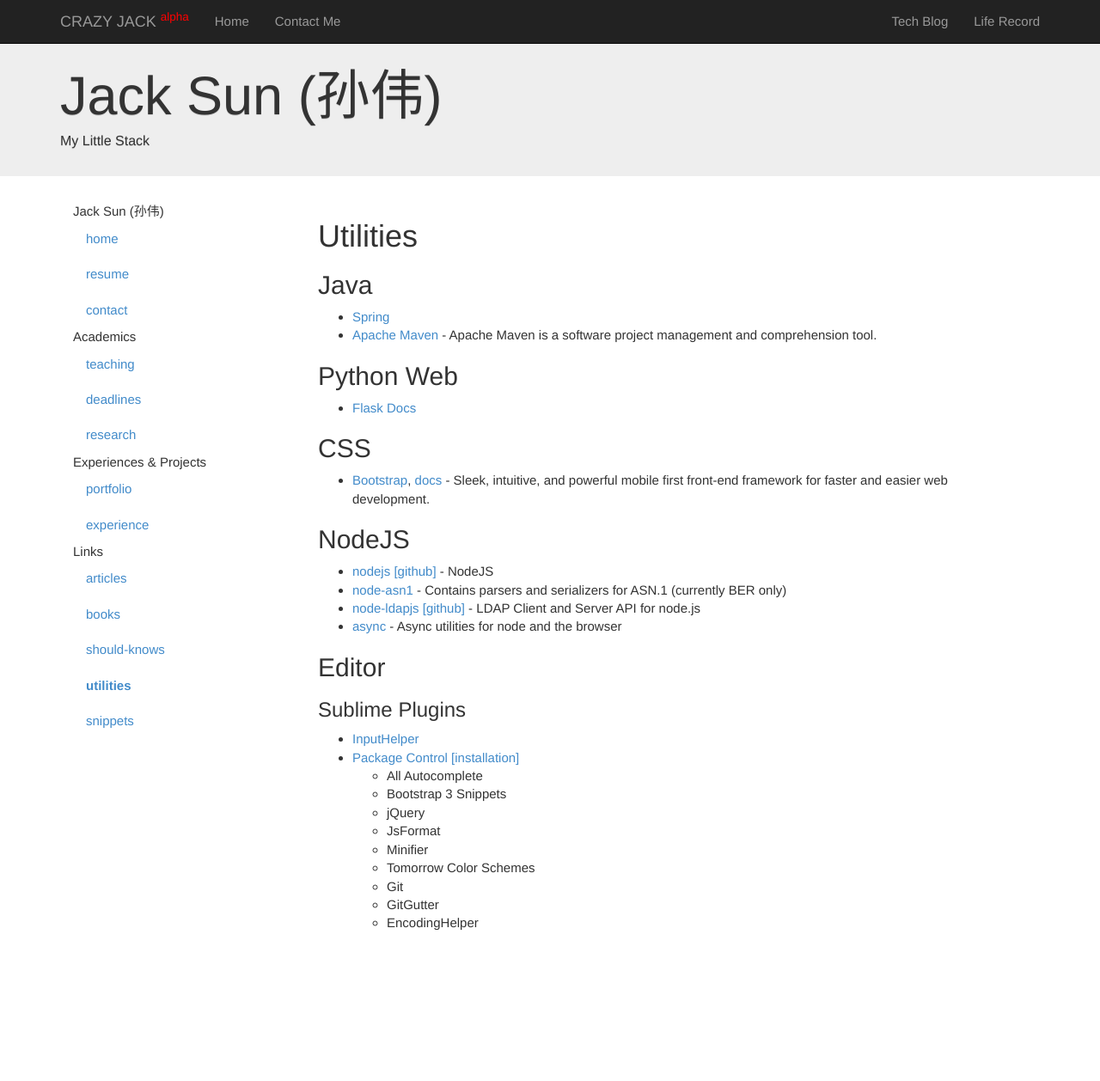
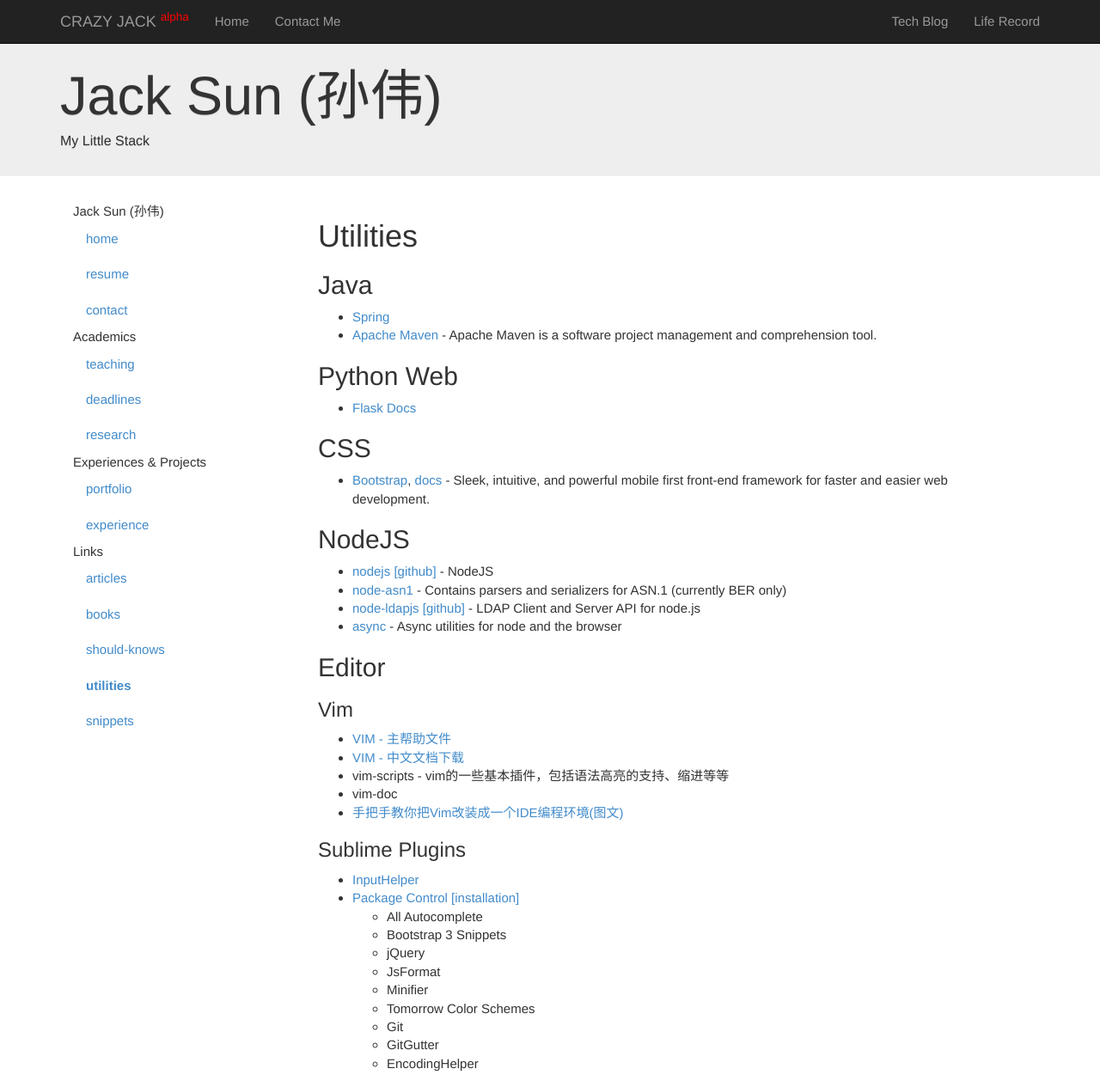
Before and after one commit to LearnGroup/jack-wei-sun-homepage, a Jekyll site: the page built from utilities.md, in a window 1280 px wide and 1258 px high. Shown: the whole window at 86% size. Built offline with Jekyll 4.4.1, drawn with Linux system fonts in a browser that asks for light colours; Markdown is read by kramdown in place of the engine named in the settings.

Commit message:
something about vim

```diff
--- a/utilities.md
+++ b/utilities.md
@@ -29,6 +29,13 @@ Utilities
 
 ## Editor ##
 
+### Vim ###
+* [VIM - 主帮助文件](http://vimcdoc.sourceforge.net/doc/help.html)
+* [VIM - 中文文档下载](http://sourceforge.net/projects/vimcdoc/files/?source=navbar)
+* vim-scripts - vim的一些基本插件，包括语法高亮的支持、缩进等等
+* vim-doc
+* [手把手教你把Vim改装成一个IDE编程环境(图文)](http://blog.csdn.net/wooin/article/details/1858917)
+
 ### Sublime Plugins ###
 * [InputHelper](https://github.com/xgenvn/InputHelper)
 * [Package Control](sublime.wbond.net)  [[installation]](https://sublime.wbond.net/installation)
```
